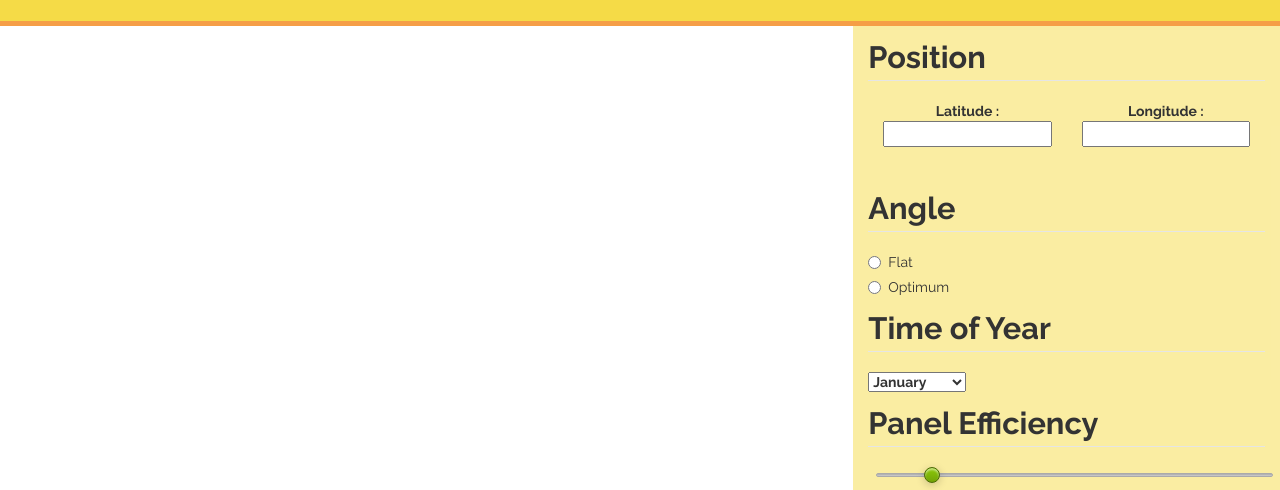
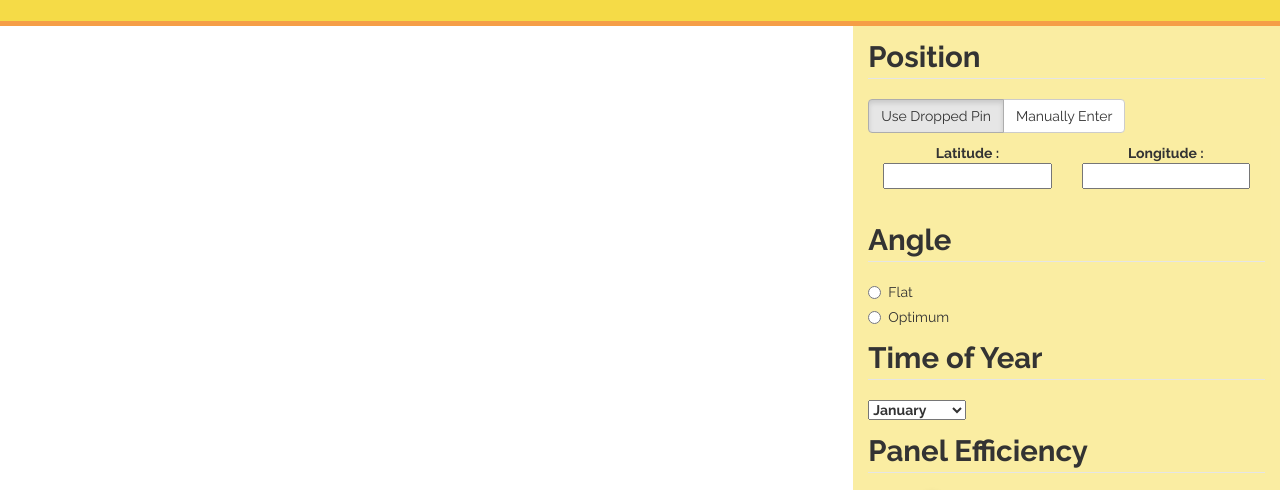
Before and after one commit to LegalArgumentException/SunSpot, a plain HTML site: page index.html in a window 1280 px wide. Shown: the part 129-619 px from the top of the page. Drawn offline with nearby package versions, Linux system fonts and the light colour scheme; some packages are replaced by stand-ins of ours.

Commit message:
Added Button functionality, going to test on student server

```diff
--- a/css/main.css
+++ b/css/main.css
@@ -32,7 +32,13 @@ input {
 }
 
 legend {
-	font-size: 2.2em;
+	font-size: 2.1em;
+}
+
+.btn-group {
+	margin-bottom: 10px;
+	height: 34px;
+	display: block;
 }
 
 .container-fluid, .row {
@@ -55,7 +61,7 @@ legend {
 }
 
 #longitude, #latitude {
-	margin-bottom: 20px;
+	margin-bottom: 15px;
 	text-align: center;
 }
 
--- a/index.html
+++ b/index.html
@@ -26,6 +26,10 @@
 							<fieldset>
 								<div class="sidebarItem">
 									<legend>Position</legend>
+									<div class="btn-group" role="group">
+										<button id="dropBtn" type="button" class="btn btn-default active">Use Dropped Pin</button>
+										<button id="manualBtn" type="button" class="btn btn-default">Manually Enter</button>
+									</div>
 									<div class="col-sm-6" id="latitude">
 										Latitude : <br />
 										<input type="text" name="latitude" id="latitude" />
```
